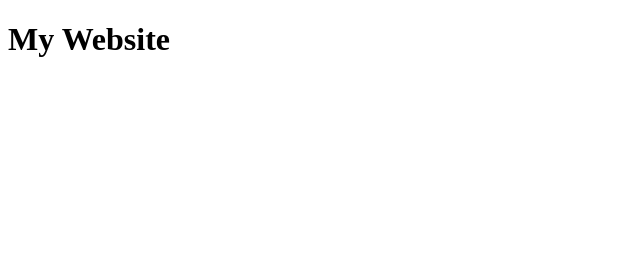
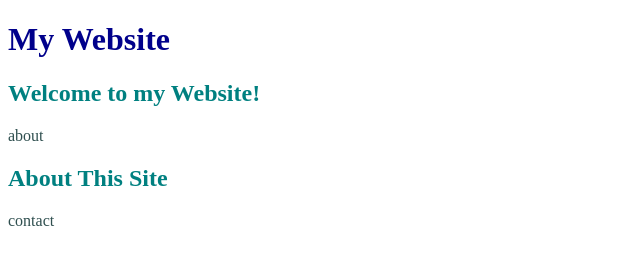
Before and after one commit to Lauttiherrera/Examen-Lautaro-Herrera-5TO, a plain HTML site: page index.html in a window 1280 px wide. Shown: the whole page, without its empty margins (0-640 px from the left). Drawn offline with Linux system fonts and the light colour scheme.

Commit message:
Agrego título en h1

```diff
--- a/index.html
+++ b/index.html
@@ -1,12 +1,15 @@
 <!DOCTYPE html>
 <html lang="es">
 <head>
-    <meta charset="UTF-8">
-    <meta name="viewport" content="width=device-width, initial-scale=1.0">
-    <title>Exament</title>
+  <meta charset="UTF-8">
+  <title>My Website</title>
 </head>
 <body>
-    <h1>My Website</h1>
+  <h1 style="color: darkblue;">My Website</h1>
 
+  <h2 style="color: teal;">Welcome to my Website!</h2>
+  <p style="color: darkslategray;">about</p>
+  <h2 style="color: teal;">About This Site</h2>
+  <p style="color: darkslategray;">contact</p>
 </body>
 </html>
```
